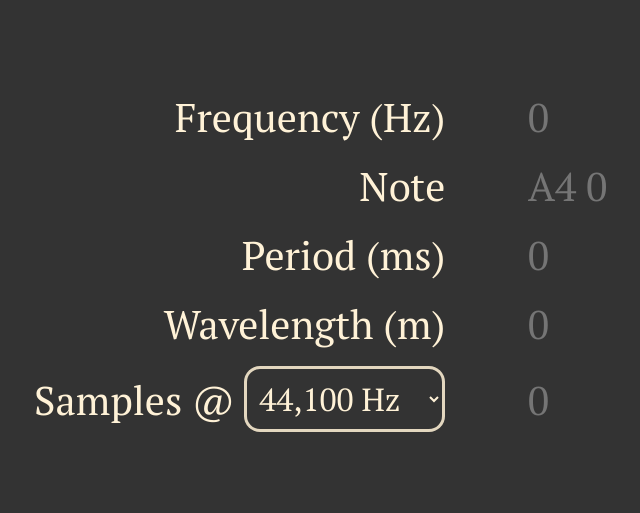
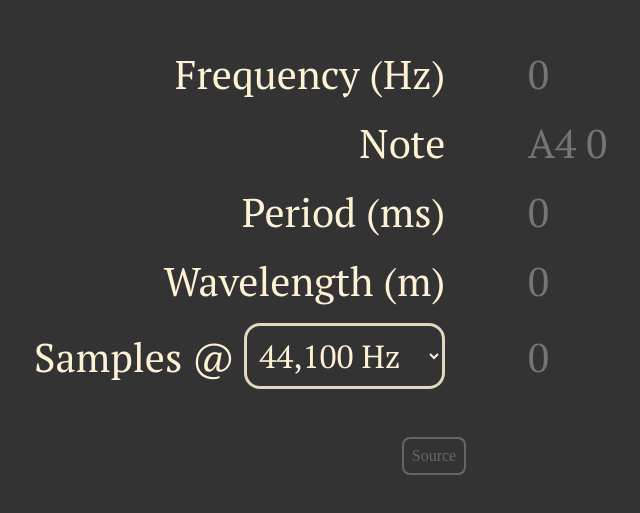
Before and after one commit to Peruibeloko/audiomath, a Vue app: page / in a window 1280 px wide. Shown: the part 139-652 px from the top of the page, without its empty margins (206-846 px from the left). Built offline with nearby package versions, Linux system fonts and the light colour scheme.

Commit message:
feat: add footer

```diff
--- a/src/App.vue
+++ b/src/App.vue
@@ -12,9 +12,12 @@
     <label class="label wavelength">Wavelength (m)</label>
     <input placeholder="0" id="wavelength" type="number" step="0.01" @input="wavelengthHandler" v-model="wavelength" />
 
-    <label class="label samples">Samples&nbsp;@&nbsp;<SampleRate @select="freqHandler" v-model="sampleRate"/></label>
+    <label class="label samples">Samples&nbsp;@&nbsp;<SampleRate @select="freqHandler" v-model="sampleRate" /></label>
     <input placeholder="0" id="samples" type="number" @input="samplesHandler" v-model="samples" />
   </main>
+  <footer>
+    <a href="https://github.com/Peruibeloko/audiomath" target="_blank">Source</a>
+  </footer>
 </template>
 
 <script setup lang="ts">
@@ -63,7 +66,7 @@ const pitch = ref('');
 const period = ref(Infinity);
 const samples = ref(Infinity);
 const wavelength = ref(Infinity);
-const sampleRate = ref<SampleRate>(44100)
+const sampleRate = ref<SampleRate>(44100);
 
 // Conversion
 const parsePitch = (pitch: string): Pitch => {
@@ -178,7 +181,7 @@ const samplesHandler = () => {
   margin: 0;
   padding: 0;
   background-color: #333;
-  color: rgb(255, 242, 215);
+  color: hsl(40, 100%, 92%);
 }
 
 html,
@@ -189,6 +192,7 @@ body,
 
 #app {
   display: flex;
+  flex-direction: column;
 }
 
 main {
@@ -197,7 +201,8 @@ main {
 
   display: grid;
   position: relative;
-  margin: auto;
+  margin: 0 auto;
+  margin-top: auto;
   grid-template-columns: 1fr 1fr;
   gap: 1rem;
   max-width: 50rem;
@@ -217,7 +222,7 @@ input {
   margin: auto;
 
   background: none;
-  color: rgb(255, 242, 215);
+  color: hsl(40, 100%, 92%);
   font-family: 'PT Serif', sans-serif;
   font-size: 2.5rem;
   text-align: left;
@@ -236,6 +241,28 @@ input[type='number'] {
   appearance: textfield;
 }
 
+footer {
+  display: flex;
+  flex-direction: column;
+  align-items: center;
+  margin-top: 3rem;
+  margin-bottom: auto;
+}
+
+footer a {
+  color: hsl(0, 0%, 40%);
+  text-decoration: none;
+  border: 2px solid hsl(0, 0%, 40%);
+  padding: 0.5rem;
+  border-radius: 0.5rem;
+  transition-duration: 200ms;
+}
+
+footer a:hover {
+  color: hsl(40, 100%, 92%);
+  border-color: hsl(40, 100%, 92%);
+}
+
 @media (max-width: 480px) {
   main {
     width: 100%;
```
